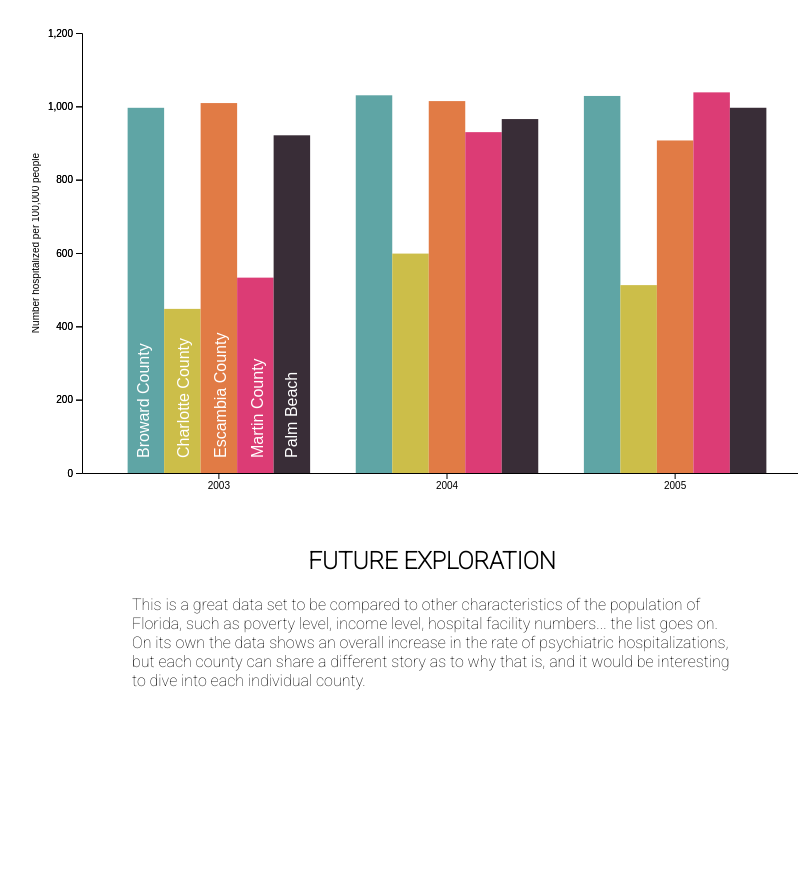
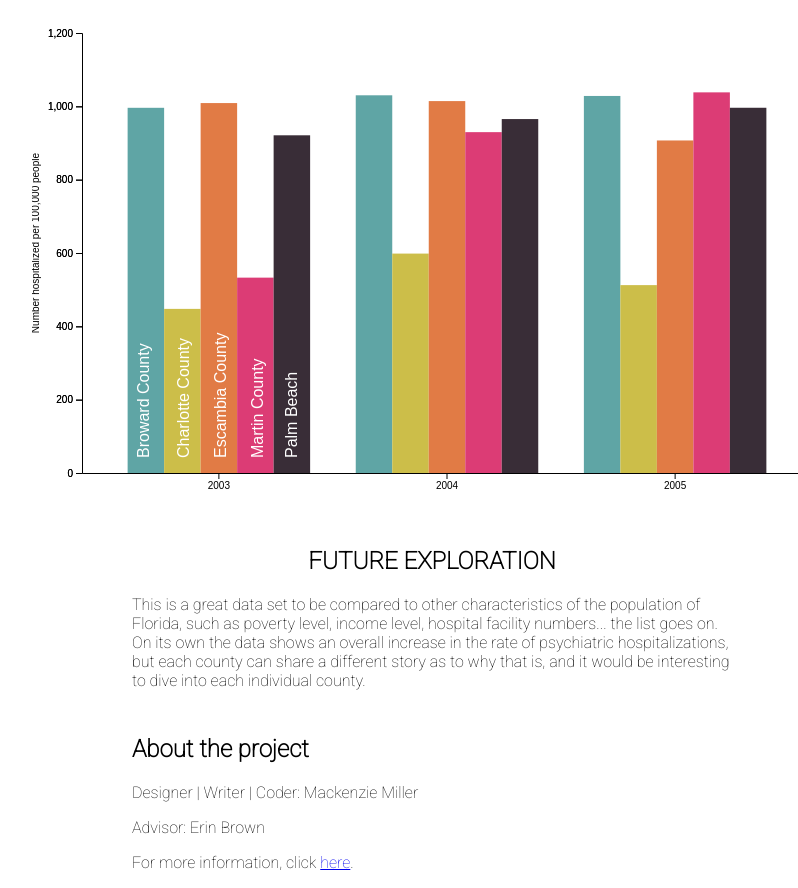
Before and after one commit to Mackmiller/Mental-Health-Data-Driven-Story, a plain HTML site: page index.html in a window 1280 px wide. Shown: the part 4006-4894 px from the top of the page, without its empty margins (208-1006 px from the left). Before the commit the page ends 4712 px from the top, so only its background shows below. Drawn offline with Linux system fonts and the light colour scheme.

Commit message:
link update

```diff
--- a/index.html
+++ b/index.html
@@ -2377,4 +2377,10 @@ d3.json("data/fl.json").then(function(flMap) {
     </script>
 
   </body>
+  <h2 style="text-align: left;">About the project</h2>
+<div>
+<p>Designer | Writer | Coder: Mackenzie Miller</p>
+<p>Advisor: Erin Brown</p>
+<p>For more information, click <a href="https://www.mackmiller.design/blog/2016/3/1/paris">here</a>.</p>
+</div>
 </html>
```
